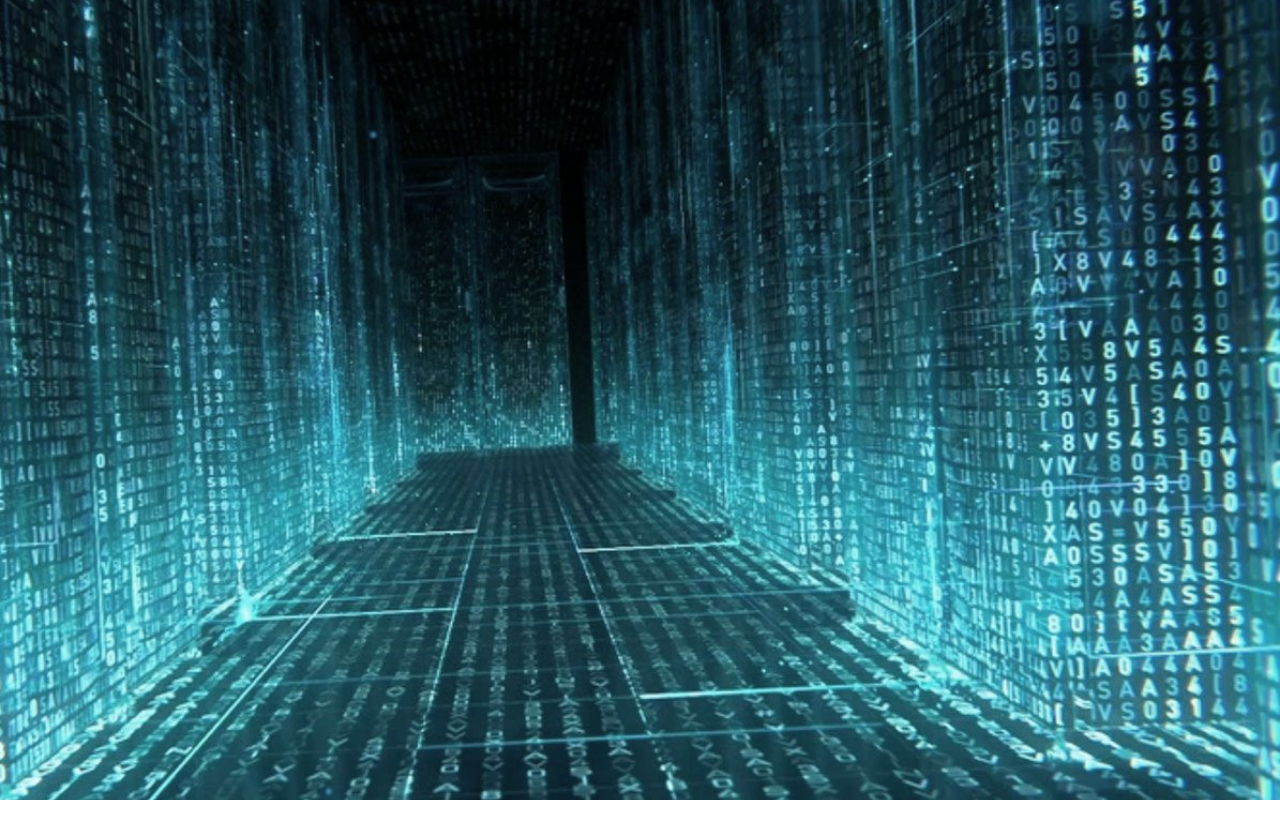
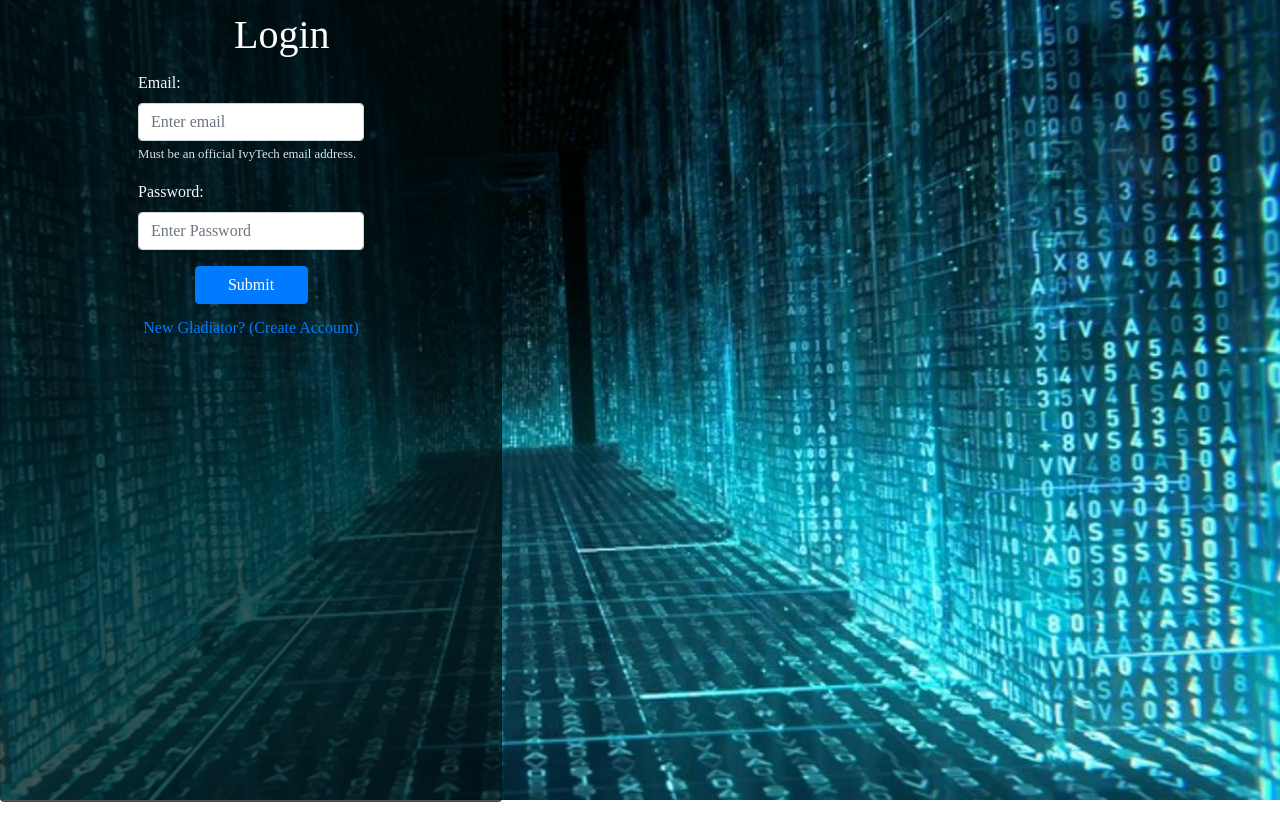
Before and after one commit to AkramDevelopment/CG, a Vue app in the folder frontend/: page /#/ in a window 1280 px wide. Shown: the top 840 px of the page. After the commit the page ends 802 px from the top, so only its background shows below. Built offline with nearby package versions, Linux system fonts and the light colour scheme.

Commit message:
ui updates

```diff
--- a/frontend/src/assets/css/app.css
+++ b/frontend/src/assets/css/app.css
@@ -41,14 +41,17 @@ div.app-screen > h4 {
 
 }
 .cg-card {
-    overflow: hidden;
+    box-sizing: content-box; padding-bottom: 1px;
     background-color: rgba(0, 12, 14, 0.7) !important;
-    margin-right:100rem !important;
-    padding-top: 700px;
-    padding-bottom: 700px;
-    overflow: hidden !important;
+    width: 500px;
+    margin: 0;
+    height: 100%;
     font-family: Caesar !important;
-
+    display: flex;
+    flex-direction: column;
+    align-items: center;
+    justify-content: center;
+    padding-bottom: 10px;
 
 
 }
--- a/frontend/src/components/LoginScreen.vue
+++ b/frontend/src/components/LoginScreen.vue
@@ -1,9 +1,7 @@
-<template scroll="no"  style="overflow: hidden">
+<template >
+<div class=wrapper>
 
-    <div>
 
-        <Footer />
-        <div class="cg-center-content" scroll="no">
 
             <b-card
 
@@ -51,20 +49,20 @@
                 </b-card-text>
             </b-card>
         </div>
-    </div>
+
 </template>
 
 <script>
 import sha256 from 'crypto-js/sha256'
 import Base64 from 'crypto-js/enc-base64'
-import Footer from './Footer'
+
 import { log, URL } from '../globals'
 import { POST } from '../helpers'
 
 export default {
     name: 'LoginScreen',
     components: {
-        Footer
+
     },
     data: () => ({
         email: '',
@@ -90,9 +88,18 @@ export default {
 </script>
 
 <style scoped>
-.cgtitle{
-    align-content: center;
-    margin-top: rem
+.wrapper{
+    background-image: url("../assets/img/CGBackground.jpg");
+    background-repeat: none;
+    background-size: cover;
+    background-position: center;
+    height: 100vh;
+    width: 100%;
+    display: flex;
+    align-items: center;
+    justify-content: flex-start;
+    margin: 0rem;
+    padding: 0r;
 }
 
 </style>
```
